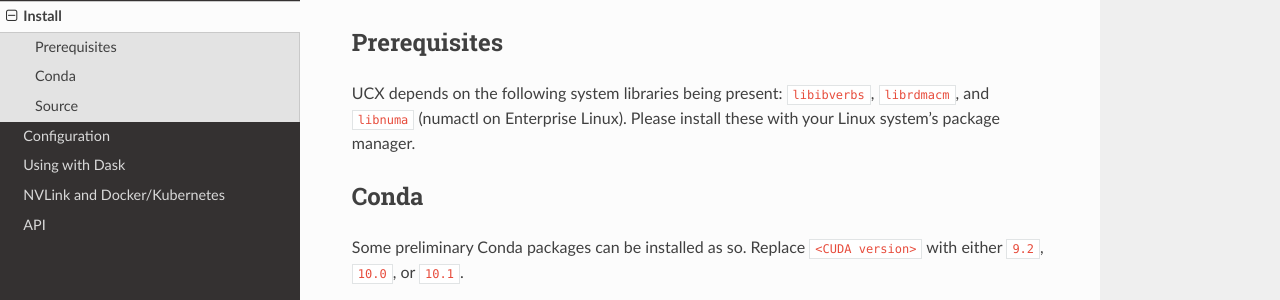
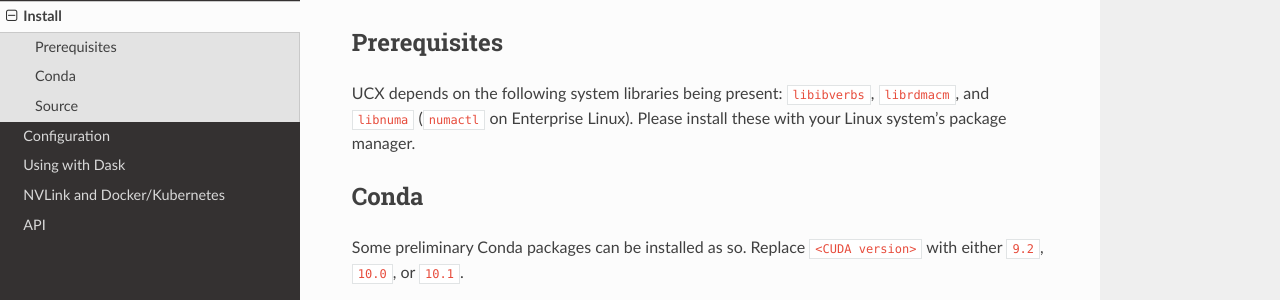
Before and after one commit to rapidsai/ucx-py, a Sphinx documentation site: the page built from docs/source/install.rst, in a window 1280 px wide and 900 px high. Shown: the part 134-434 px from the top of the window. Built offline with Sphinx 7.4.7 and the Read the Docs theme 2.0.0, drawn with Linux system fonts in a browser that asks for light colours.

```diff
--- a/docs/source/install.rst
+++ b/docs/source/install.rst
@@ -5,8 +5,8 @@ Prerequisites
 -------------
 
 UCX depends on the following system libraries being present: ``libibverbs``,
-``librdmacm``, and ``libnuma`` (numactl on Enterprise Linux).  Please install
-these with your Linux system's package manager.
+``librdmacm``, and ``libnuma`` (``numactl`` on Enterprise Linux).  Please
+install these with your Linux system's package manager.
 
 Conda
 -----
```
